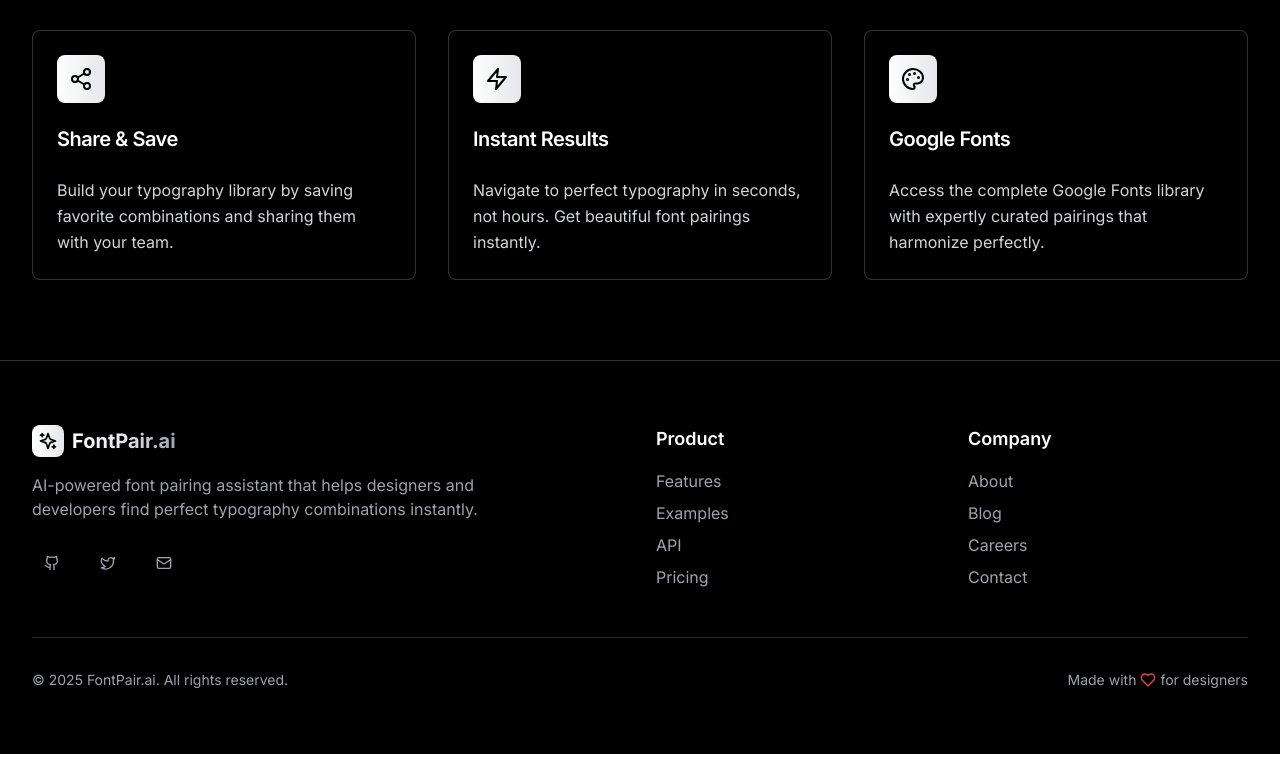
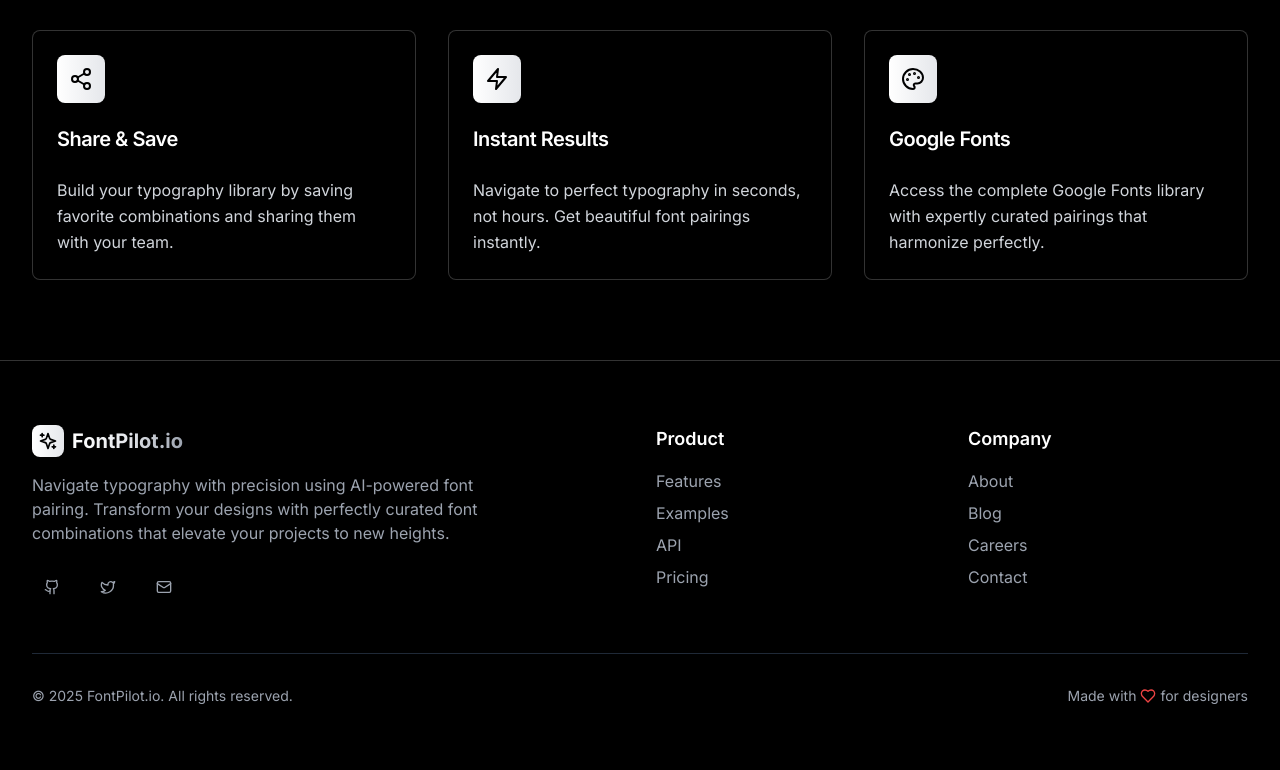
Before and after one commit to NitinSemwal2605/FontPilot.io, a Next.js app: page / in a window 1280 px wide. Shown: the part 5106-5876 px from the top of the page. Built offline with nearby package versions, Linux system fonts and the light colour scheme; no server answers; a web font is replaced by a local one.

Commit message:
Updated Footer section

```diff
--- a/components/footer.tsx
+++ b/components/footer.tsx
@@ -21,11 +21,11 @@ export default function Footer() {
               <div className="w-8 h-8 bg-gradient-to-r from-white to-gray-200 rounded-lg flex items-center justify-center">
                 <Sparkles className="w-5 h-5 text-black" />
               </div>
-              <span className="text-xl font-bold gradient-text">FontPair.ai</span>
+              <span className="text-xl font-bold gradient-text">FontPilot.io</span>
             </div>
-            <p className="text-gray-400 mb-6 max-w-md">
-              AI-powered font pairing assistant that helps designers and developers find perfect typography combinations instantly.
-            </p>
+                          <p className="text-gray-400 mb-6 max-w-md">
+                Navigate typography with precision using AI-powered font pairing. Transform your designs with perfectly curated font combinations that elevate your projects to new heights.
+              </p>
             <div className="flex gap-4">
               <a href="https://github.com/NitinSemwal2605" target="_blank" rel="noopener noreferrer">
                 <Button variant="ghost" size="sm" className="text-gray-400 hover:text-white">
@@ -87,7 +87,7 @@ export default function Footer() {
           className="border-t border-gray-800 mt-12 pt-8 flex flex-col md:flex-row justify-between items-center"
         >
           <p className="text-gray-400 text-sm">
-            © 2025 FontPair.ai. All rights reserved.
+            © 2025 FontPilot.io. All rights reserved.
           </p>
           <p className="text-gray-400 text-sm flex items-center gap-1 mt-2 md:mt-0">
             Made with <Heart className="w-4 h-4 text-red-500" /> for designers
```
